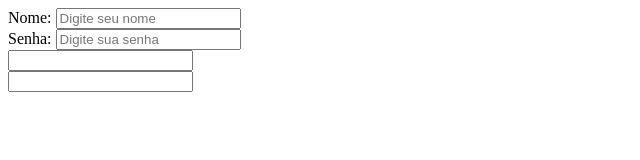
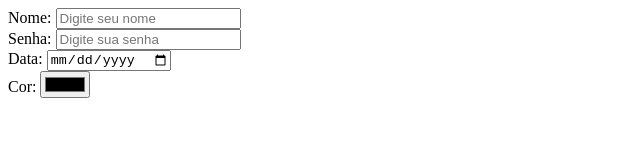
Before and after one commit to Gominhooudybala/Atividade_4.bimestre, a plain HTML site: page index.html in a window 1280 px wide. Shown: the whole page, without its empty margins (0-640 px from the left). Drawn offline with Linux system fonts and the light colour scheme.

Commit message:
mensagem para o commit

```diff
--- a/index.html
+++ b/index.html
@@ -16,12 +16,12 @@
         <input type="password" id="senha" placeholder="Digite sua senha">
     </div>
     <div>
-        <label for=""></label>
-        <input type="text" id="" placeholder="">
+        <label for="data">Data:</label>
+        <input type="date" id="data" placeholder="Digite sua data de nascimento">
     </div>
     <div>
-        <label for=""></label>
-        <input type="text" id="" placeholder="">
+        <label for="cor">Cor:</label>
+        <input type="color" id="cor" placeholder="Digite sua cor">
     </div>
 </body>
 </html>
```
